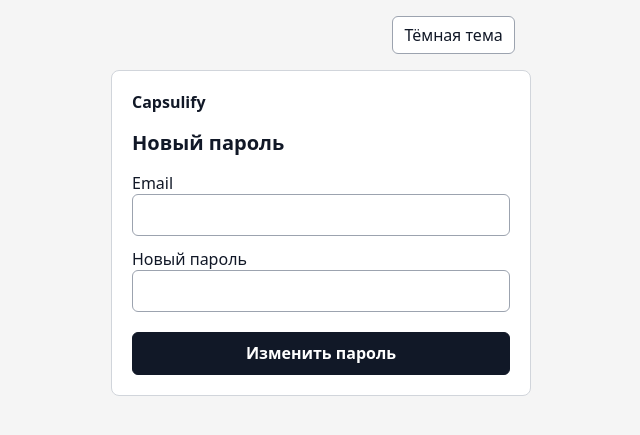
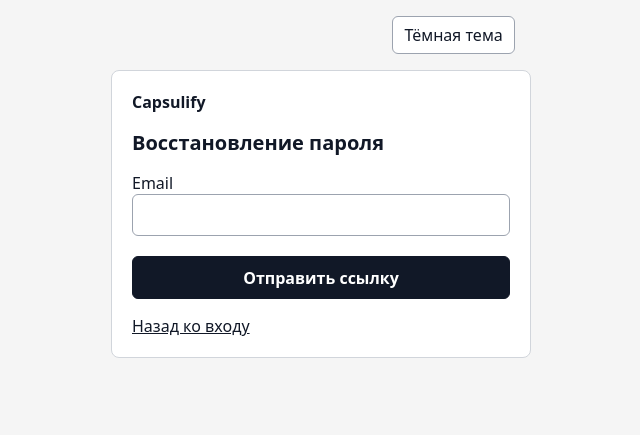
Before and after one commit to Netigeist/capsulify, a Laravel app: page /reset-password/1 in a window 1280 px wide. Shown: the top 435 px of the page, without its empty margins (319-959 px from the left). Run offline with Laravel 12, Linux system fonts and the light colour scheme; parts of the project's set-up code (start-up, migrations or seed data) failed here and were passed over.

Commit message:
transfer

```diff
--- a/resources/views/auth/reset-password.blade.php
+++ b/resources/views/auth/reset-password.blade.php
@@ -1,31 +1,25 @@
 @extends('layouts.auth')
 
-@section('title', 'Новый пароль')
+@section('title', 'Восстановление пароля')
 
 @section('content')
-    <h1>Новый пароль</h1>
+    <h1>Восстановление пароля</h1>
 
-    <form method="POST" action="{{ route('password.update') }}">
+    <form method="POST" action="{{ route('password.email') }}">
         @csrf
-
-        <input type="hidden" name="token" value="{{ $token }}">
 
         <label>
             Email
-            <input type="email" name="email" value="{{ $email ?? old('email') }}" readonly>
+            <input type="email" name="email" value="{{ old('email') }}" required>
         </label>
         @error('email')
             <p class="error">{{ $message }}</p>
         @enderror
 
-        <label>
-            Новый пароль
-            <input type="password" name="password" required>
-        </label>
-        @error('password')
-            <p class="error">{{ $message }}</p>
-        @enderror
+        <button type="submit">Отправить ссылку</button>
+    </form>
 
-        <button type="submit">Изменить пароль</button>
-    </form>
+    <div class="links">
+        <a href="{{ route('login') }}">Назад ко входу</a>
+    </div>
 @endsection
```
